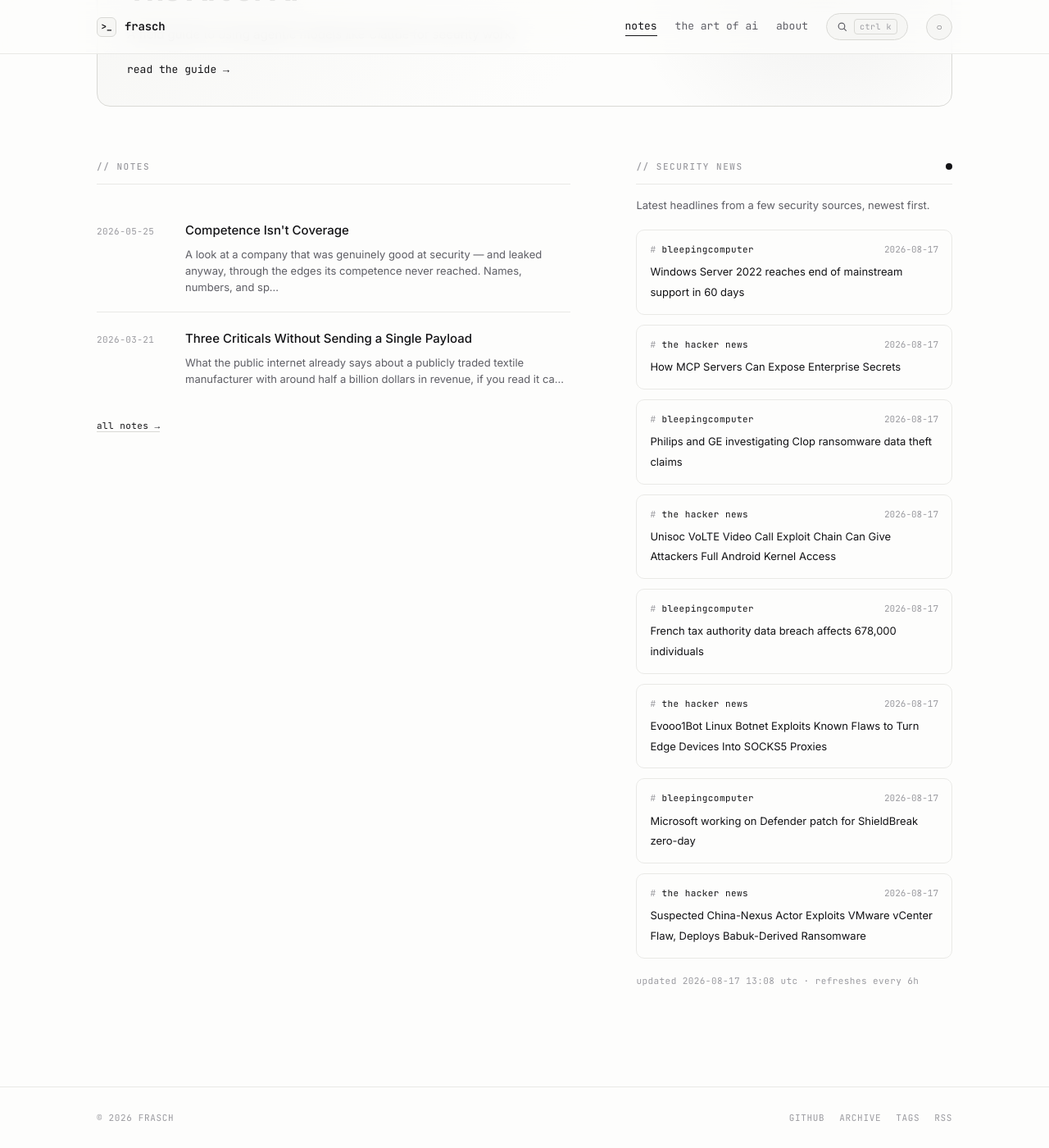
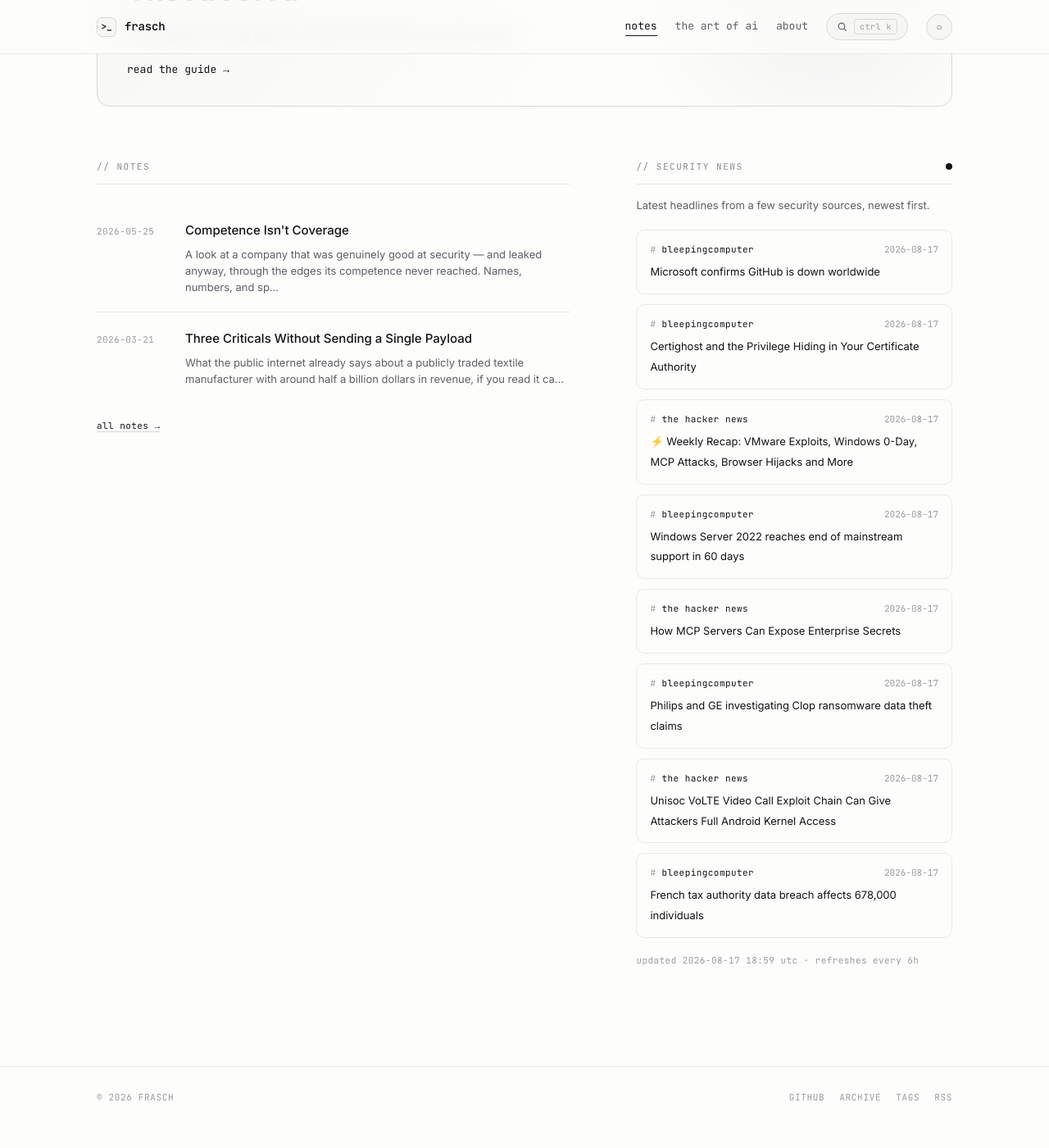
Before and after one commit to whoisfrasch/frasch, a Jekyll site: the page built from index.html, in a window 1280 px wide and 1400 px high, scrolled down 590 px. Shown: the whole window at 82% size. Built offline with Jekyll 4.4.1, drawn with Linux system fonts in a browser that asks for light colours; after the commit the page ends 1965 px from its top, so only the background shows below that.

Commit message:
Refresh security news feed

```diff
--- a/_data/news.json
+++ b/_data/news.json
@@ -1,6 +1,24 @@
 {
-  "updated": "2026-08-17T13:08:36Z",
+  "updated": "2026-08-17T18:59:36Z",
   "items": [
+    {
+      "source": "bleepingcomputer",
+      "title": "Microsoft confirms GitHub is down worldwide",
+      "link": "https://www.bleepingcomputer.com/news/microsoft/microsoft-confirms-github-is-down-worldwide/",
+      "date": "2026-08-17T14:47:08Z"
+    },
+    {
+      "source": "bleepingcomputer",
+      "title": "Certighost and the Privilege Hiding in Your Certificate Authority",
+      "link": "https://www.bleepingcomputer.com/news/security/certighost-and-the-privilege-hiding-in-your-certificate-authority/",
+      "date": "2026-08-17T14:00:10Z"
+    },
+    {
+      "source": "the hacker news",
+      "title": "⚡ Weekly Recap: VMware Exploits, Windows 0-Day, MCP Attacks, Browser Hijacks and More",
+      "link": "https://thehackernews.com/2026/08/weekly-recap-vmware-exploits-windows-0.html",
+      "date": "2026-08-17T13:23:51Z"
+    },
     {
       "source": "bleepingcomputer",
       "title": "Windows Server 2022 reaches end of mainstream support in 60 days",
@@ -30,24 +48,6 @@
       "title": "French tax authority data breach affects 678,000 individuals",
       "link": "https://www.bleepingcomputer.com/news/security/french-tax-authority-data-breach-affects-678-000-individuals/",
       "date": "2026-08-17T10:09:48Z"
-    },
-    {
-      "source": "the hacker news",
-      "title": "Evooo1Bot Linux Botnet Exploits Known Flaws to Turn Edge Devices Into SOCKS5 Proxies",
-      "link": "https://thehackernews.com/2026/08/evooo1bot-linux-botnet-exploits-known.html",
-      "date": "2026-08-17T09:29:55Z"
-    },
-    {
-      "source": "bleepingcomputer",
-      "title": "Microsoft working on Defender patch for ShieldBreak zero-day",
-      "link": "https://www.bleepingcomputer.com/news/security/microsoft-working-on-defender-patch-for-shieldbreak-zero-day/",
-      "date": "2026-08-17T09:05:33Z"
-    },
-    {
-      "source": "the hacker news",
-      "title": "Suspected China-Nexus Actor Exploits VMware vCenter Flaw, Deploys Babuk-Derived Ransomware",
-      "link": "https://thehackernews.com/2026/08/suspected-china-nexus-actor-exploits.html",
-      "date": "2026-08-17T07:36:19Z"
     }
   ]
 }
```
